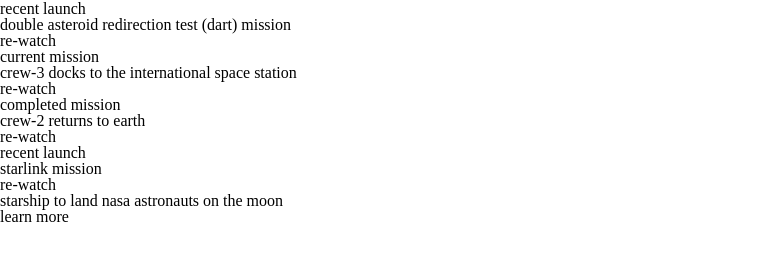
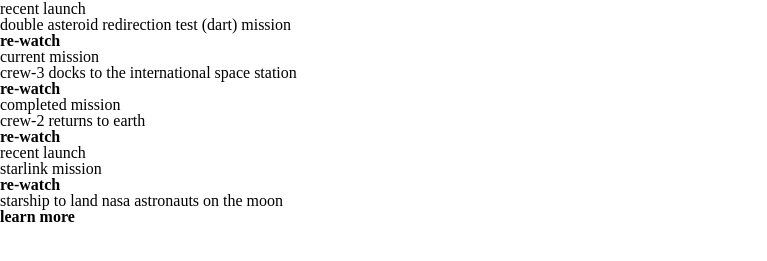
Before and after one commit to P1ttstop/SpaceX-Clone, a plain HTML site: page index.html in a window 1280 px wide. Shown: the part 31-292 px from the top of the page, without its empty margins (0-767 px from the left). Drawn offline with Linux system fonts and the light colour scheme.

Commit message:
updated button class

```diff
--- a/index.html
+++ b/index.html
@@ -92,26 +92,26 @@
       <div class="main-div">
         <h4 class="animate">recent launch</h4>
         <h1>double asteroid redirection test (dart) mission</h1>
-        <span class="btn">re-watch</span>
+        <span class="btn"><a href="#">re-watch</a> </span>
       </div>
       <div class="main-div">
         <h4 class="animate">current mission</h4>
         <h2 class="main-h2">crew-3 docks to the international space station</h2>
-        <span class="btn">re-watch</span>
+        <span class="btn"><a href="#">re-watch</a> </span>
       </div>
       <div class="main-div">
         <h4 class="animate">completed mission</h4>
         <h2 class="main-h2">crew-2 returns to earth</h2>
-        <span class="btn">re-watch</span>
+        <span class="btn"><a href="#">re-watch</a> </span>
       </div>
       <div class="main-div">
         <h4 class="animate">recent launch</h4>
         <h2 class="main-h2">starlink mission</h2>
-        <span class="btn">re-watch</span>
+        <span class="btn"><a href="#">re-watch</a> </span>
       </div>
       <div class="main-div">
         <h2 class="main-h2">starship to land nasa astronauts on the moon</h2>
-        <span class="btn">learn more</span>
+        <span class="btn"><a href="#">learn more</a></span>
       </div>
     </main>
   </body>
```
